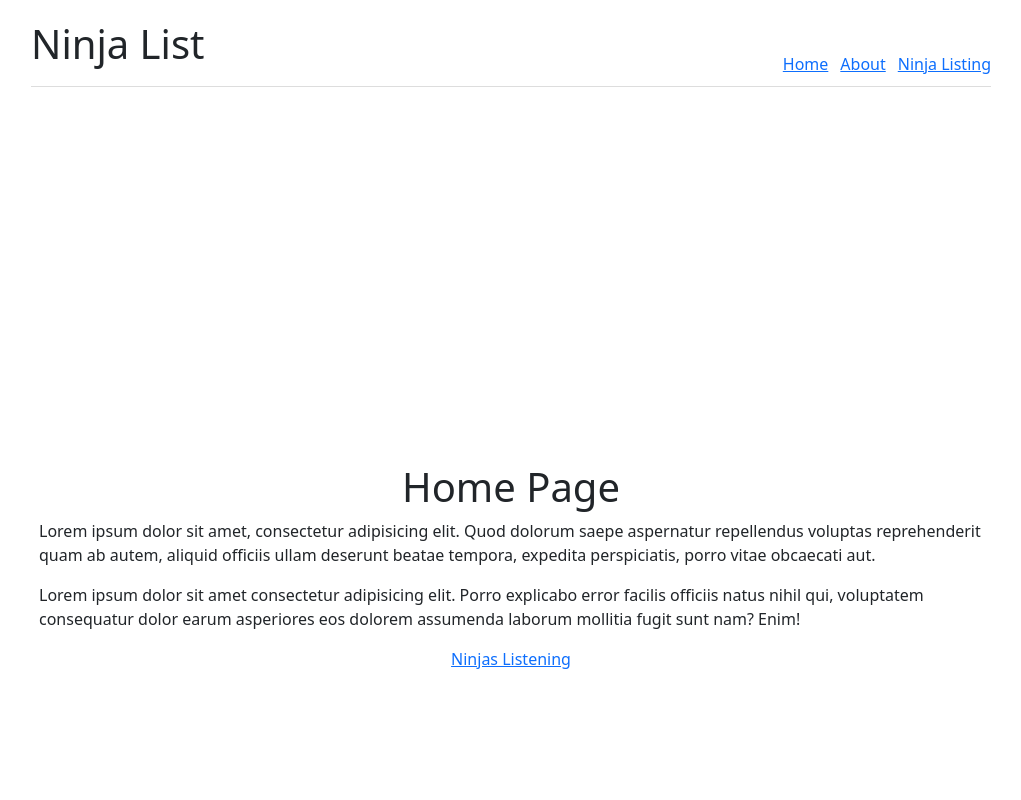
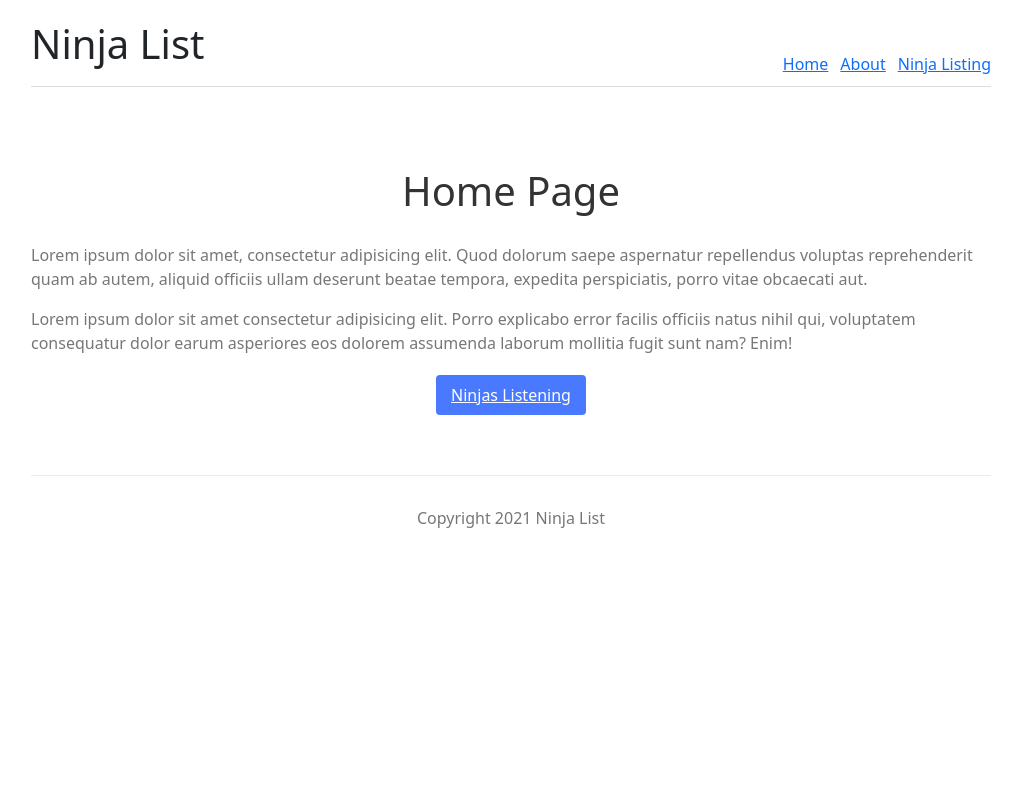
Before and after one commit to marouaneXan/crud-app-user-nextjs, a Next.js app: page / in a window 1280 px wide. Shown: the top 800 px of the page, without its empty margins (129-1150 px from the left). Built offline with nearby package versions, Linux system fonts and the light colour scheme.

Commit message:
finish styling for home page

```diff
--- a/pages/index.js
+++ b/pages/index.js
@@ -4,11 +4,11 @@ import Link from 'next/link'
 export default function Home() {
   return (
     <div className={styles.container}>
-      <h1>Home Page</h1>
-      <p>Lorem ipsum dolor sit amet, consectetur adipisicing elit. Quod dolorum saepe aspernatur repellendus voluptas reprehenderit quam ab autem, aliquid officiis ullam deserunt beatae tempora, expedita perspiciatis, porro vitae obcaecati aut.</p>
-      <p>Lorem ipsum dolor sit amet consectetur adipisicing elit. Porro explicabo error facilis officiis natus nihil qui, voluptatem consequatur dolor earum asperiores eos dolorem assumenda laborum mollitia fugit sunt nam? Enim!</p>
+      <h1 className={styles.title}>Home Page</h1>
+      <p className={styles.text}>Lorem ipsum dolor sit amet, consectetur adipisicing elit. Quod dolorum saepe aspernatur repellendus voluptas reprehenderit quam ab autem, aliquid officiis ullam deserunt beatae tempora, expedita perspiciatis, porro vitae obcaecati aut.</p>
+      <p className={styles.text}>Lorem ipsum dolor sit amet consectetur adipisicing elit. Porro explicabo error facilis officiis natus nihil qui, voluptatem consequatur dolor earum asperiores eos dolorem assumenda laborum mollitia fugit sunt nam? Enim!</p>
       <Link href="/ninjas">
-        <a>Ninjas Listening</a>
+        <a  className={styles.btn}>Ninjas Listening</a>
       </Link>
     </div>
   )
--- a/styles/Home.module.css
+++ b/styles/Home.module.css
@@ -1,122 +1,18 @@
-.container {
-    min-height: 100vh;
-    padding: 0 0.5rem;
-    display: flex;
-    flex-direction: column;
-    justify-content: center;
-    align-items: center;
-  }
-
-  .main {
-    padding: 5rem 0;
-    flex: 1;
-    display: flex;
-    flex-direction: column;
-    justify-content: center;
-    align-items: center;
-  }
-
-  .footer {
-    width: 100%;
-    height: 100px;
-    border-top: 1px solid #eaeaea;
-    display: flex;
-    justify-content: center;
-    align-items: center;
-  }
-
-  .footer img {
-    margin-left: 0.5rem;
-  }
-
-  .footer a {
-    display: flex;
-    justify-content: center;
-    align-items: center;
-  }
-
-  .title a {
-    color: #0070f3;
-    text-decoration: none;
-  }
-
-  .title a:hover,
-  .title a:focus,
-  .title a:active {
-    text-decoration: underline;
-  }
-
-  .title {
-    margin: 0;
-    line-height: 1.15;
-    font-size: 4rem;
-  }
-
-  .title,
-  .description {
-    text-align: center;
-  }
-
-  .description {
-    line-height: 1.5;
-    font-size: 1.5rem;
-  }
-
-  .code {
-    background: #fafafa;
-    border-radius: 5px;
-    padding: 0.75rem;
-    font-size: 1.1rem;
-    font-family: Menlo, Monaco, Lucida Console, Liberation Mono, DejaVu Sans Mono,
-      Bitstream Vera Sans Mono, Courier New, monospace;
-  }
-
-  .grid {
-    display: flex;
-    align-items: center;
-    justify-content: center;
-    flex-wrap: wrap;
-    max-width: 800px;
-    margin-top: 3rem;
-  }
-
-  .card {
-    margin: 1rem;
-    flex-basis: 45%;
-    padding: 1.5rem;
-    text-align: left;
-    color: inherit;
-    text-decoration: none;
-    border: 1px solid #eaeaea;
-    border-radius: 10px;
-    transition: color 0.15s ease, border-color 0.15s ease;
-  }
-
-  .card:hover,
-  .card:focus,
-  .card:active {
-    color: #0070f3;
-    border-color: #0070f3;
-  }
-
-  .card h3 {
-    margin: 0 0 1rem 0;
-    font-size: 1.5rem;
-  }
-
-  .card p {
-    margin: 0;
-    font-size: 1.25rem;
-    line-height: 1.5;
-  }
-
-  .logo {
-    height: 1em;
-  }
-
-  @media (max-width: 600px) {
-    .grid {
-      width: 100%;
-      flex-direction: column;
-    }
-  }
+.title {
+  color: #333;
+  padding-bottom: 20px;
+  text-align: center;
+}
+.text {
+  color: #777;
+}
+.btn {
+  display: block;
+  width: 150px;
+  padding: 8px 0;
+  margin: 20px auto;
+  background: #4979ff;
+  border-radius: 4px;
+  color: white;
+  text-align: center;
+}
```
